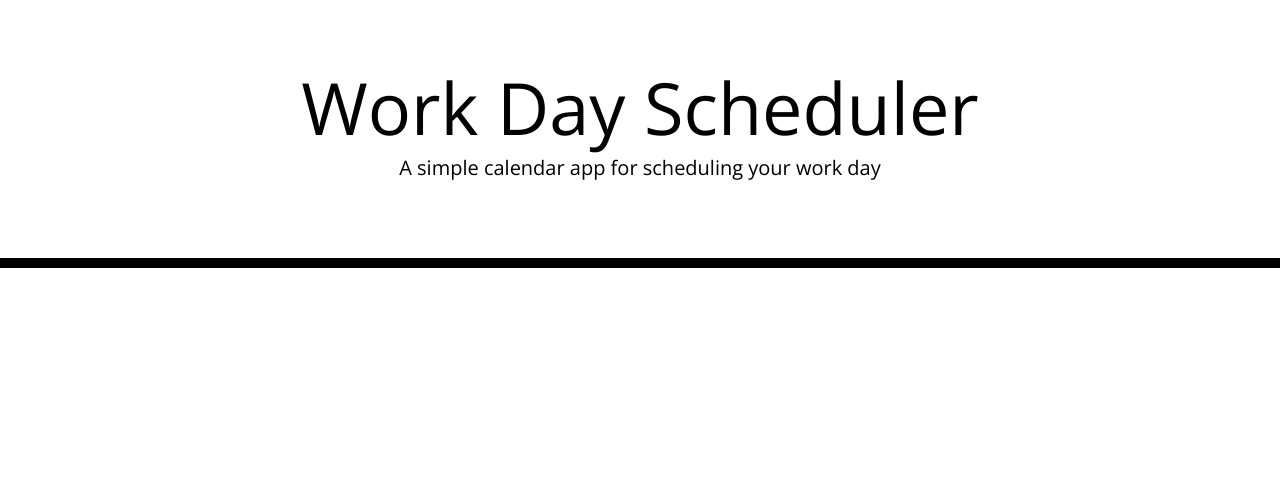
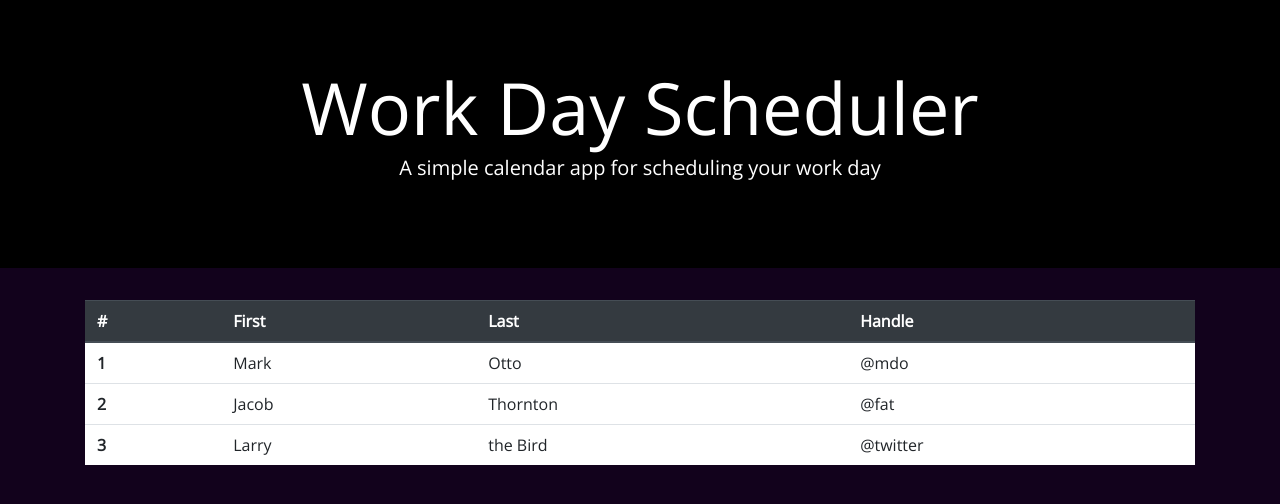
Before and after one commit to deamonbunny/work-calendar, a plain HTML site: page Develop/index.html in a window 1280 px wide. Drawn offline with nearby package versions, Linux system fonts and the light colour scheme; a script that the page names is missing.

Commit message:
added table and background colors

```diff
--- a/Develop/index.html
+++ b/Develop/index.html
@@ -4,6 +4,7 @@
         <meta charset="UTF-8" />
         <meta name="viewport" content="width=device-width, initial-scale=1.0" />
         <meta http-equiv="X-UA-Compatible" content="ie=edge" />
+        <link rel="stylesheet" href="https://cdn.jsdelivr.net/npm/bootstrap@4.5.3/dist/css/bootstrap.min.css" integrity="sha384-TX8t27EcRE3e/ihU7zmQxVncDAy5uIKz4rEkgIXeMed4M0jlfIDPvg6uqKI2xXr2" crossorigin="anonymous">
         <link
         rel="stylesheet"
         href="https://stackpath.bootstrapcdn.com/bootstrap/4.3.1/css/bootstrap.min.css"
@@ -30,9 +31,42 @@
     </header>
     <div class="container">
       <!-- Timeblocks go here -->
+      <table class="table">
+        <thead class="thead-dark">
+          <tr>
+            <th scope="col">#</th>
+            <th scope="col">First</th>
+            <th scope="col">Last</th>
+            <th scope="col">Handle</th>
+          </tr>
+        </thead>
+        <tbody>
+          <tr>
+            <th scope="row">1</th>
+            <td>Mark</td>
+            <td>Otto</td>
+            <td>@mdo</td>
+          </tr>
+          <tr>
+            <th scope="row">2</th>
+            <td>Jacob</td>
+            <td>Thornton</td>
+            <td>@fat</td>
+          </tr>
+          <tr>
+            <th scope="row">3</th>
+            <td>Larry</td>
+            <td>the Bird</td>
+            <td>@twitter</td>
+          </tr>
+        </tbody>
+      </table>
+
     </div>
 
         <script src="https://code.jquery.com/jquery-3.4.1.min.js"></script>
         <script src="https://cdnjs.cloudflare.com/ajax/libs/moment.js/2.24.0/moment.min.js"></script>
+        <script src="https://code.jquery.com/jquery-3.5.1.slim.min.js" integrity="sha384-DfXdz2htPH0lsSSs5nCTpuj/zy4C+OGpamoFVy38MVBnE+IbbVYUew+OrCXaRkfj" crossorigin="anonymous"></script>
+        <script src="https://cdn.jsdelivr.net/npm/bootstrap@4.5.3/dist/js/bootstrap.bundle.min.js" integrity="sha384-ho    +j7jyWK8fNQe+A12Hb8AhRq26LrZ/JpcUGGOn+Y7RsweNrtN/tE3MoK7ZeZDyx" crossorigin="anonymous"></script>
     </body>
 </html>
--- a/Develop/style.css
+++ b/Develop/style.css
@@ -2,6 +2,7 @@ body {
   font-family: 'Open Sans', sans-serif;
   font-size: 16px;
   line-height: 1;
+  background-color: #12021c;
 }
 
 textarea{
@@ -15,8 +16,8 @@ textarea{
 
 .jumbotron {
   text-align: center;
-  background-color: transparent;
-  color: black;
+  background-color: black;
+  color: white;
   border-radius: 0;
   border-bottom: 10px solid black;
 }
@@ -34,6 +35,7 @@ textarea{
   white-space: pre-wrap;
   height: 80px;
   border-top: 1px solid white;;
+  background-color: white;
 }
 
 .hour {
@@ -69,3 +71,7 @@ textarea{
   font-size: 20px;
   transition: all .3s ease-in-out;
 }
+
+tbody {
+  background-color: white;
+}
```
Lines whose indentation alone changed are shown as unchanged.
